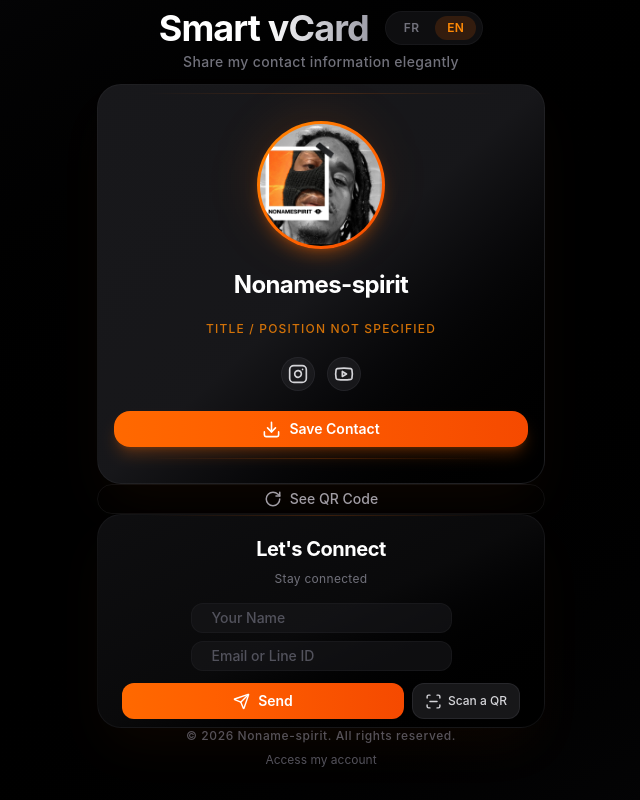
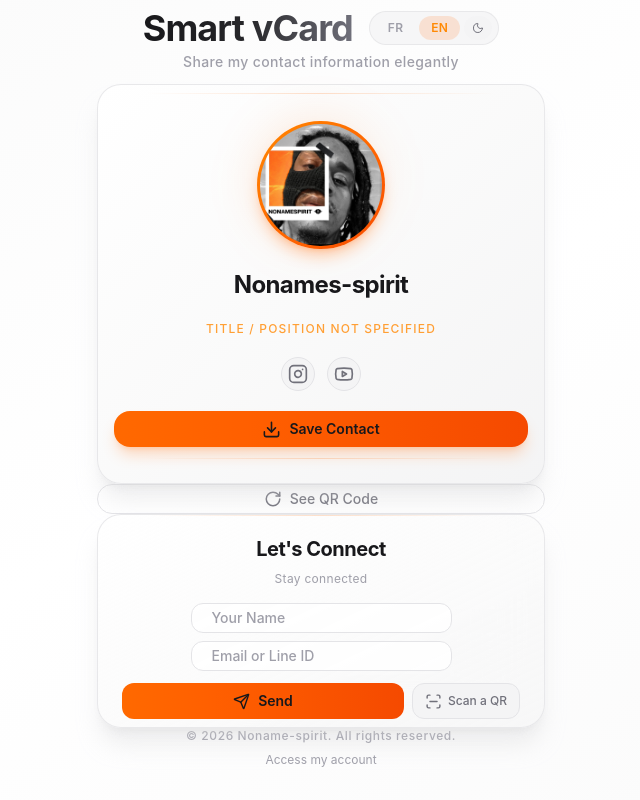
Before and after one commit to noname-spirit/GadeyVcard, a Next.js app: page / in a window 1280 px wide. Shown: the whole page, without its empty margins (319-959 px from the left). Built offline with nearby package versions, Linux system fonts and the light colour scheme; no server answers.

Commit message:
Light mAJ

```diff
--- a/app/page.tsx
+++ b/app/page.tsx
@@ -3,7 +3,7 @@
 import React, { useState, useEffect, useRef, useCallback } from 'react';
 import { motion, AnimatePresence } from 'framer-motion';
 import { QRCodeSVG } from 'qrcode.react';
-import { Download, Instagram, Youtube, Globe, Send, Check, AlertCircle, RotateCw, ScanLine, X } from 'lucide-react';
+import { Download, Instagram, Youtube, Globe, Send, Check, AlertCircle, RotateCw, ScanLine, X, Phone, Mail, MessageCircle, Sun, Moon } from 'lucide-react';
 
 // Type declaration for Meta Pixel
 declare global {
@@ -69,6 +69,7 @@ export default function SmartVCard() {
   const [scannerReady, setScannerReady] = useState(false);
   const scannerRef = useRef<HTMLDivElement>(null);
   const html5QrScannerRef = useRef<any>(null);
+  const [isDark, setIsDark] = useState(true);
 
   const t = translations[language];
 
@@ -89,6 +90,32 @@ export default function SmartVCard() {
       setLanguage('fr');
     }
   }, []);
+
+  // Theme: detect from localStorage or system preference
+  useEffect(() => {
+    const saved = localStorage.getItem('theme');
+    if (saved) {
+      setIsDark(saved === 'dark');
+    } else {
+      setIsDark(window.matchMedia('(prefers-color-scheme: dark)').matches);
+    }
+  }, []);
+
+  // Theme: sync to document background
+  useEffect(() => {
+    const bg = isDark ? '#09090b' : '#fafafa';
+    document.documentElement.style.background = bg;
+    document.body.style.background = isDark
+      ? 'linear-gradient(to bottom right, #09090b, #0a0a0a, #09090b)'
+      : '#fafafa';
+  }, [isDark]);
+
+  const toggleTheme = () => {
+    setIsDark(prev => {
+      localStorage.setItem('theme', !prev ? 'dark' : 'light');
+      return !prev;
+    });
+  };
 
   // Fetch contact data for dynamic links
   useEffect(() => {
@@ -250,8 +277,58 @@ export default function SmartVCard() {
     },
   };
 
+  // Theme color tokens
+  const c = {
+    pageBg: isDark ? 'from-zinc-950 via-black to-zinc-950' : 'from-zinc-50 via-white to-zinc-50',
+    pageText: isDark ? 'text-white' : 'text-zinc-900',
+    titleGradient: isDark ? 'from-white via-white to-zinc-400' : 'from-zinc-900 via-zinc-800 to-zinc-500',
+    langBg: isDark ? 'bg-zinc-900/60 border-zinc-800/40' : 'bg-zinc-100/80 border-zinc-300/40',
+    langInactive: isDark ? 'text-zinc-500 hover:text-zinc-300' : 'text-zinc-400 hover:text-zinc-700',
+    subtitle: isDark ? 'text-zinc-500' : 'text-zinc-400',
+    cardBg: isDark ? 'from-zinc-900 via-zinc-900/95 to-black border-zinc-800/60' : 'from-white via-zinc-50 to-zinc-100 border-zinc-200/80',
+    cardShadow: isDark ? 'shadow-2xl shadow-orange-500/5' : 'shadow-xl shadow-zinc-300/40',
+    nameColor: isDark ? 'text-white' : 'text-zinc-900',
+    socialBtn: isDark
+      ? 'bg-zinc-800/50 hover:bg-orange-500/15 border-zinc-700/30 hover:border-orange-500/40'
+      : 'bg-zinc-100 hover:bg-orange-500/10 border-zinc-200 hover:border-orange-500/40',
+    socialIcon: isDark ? 'text-zinc-300 hover:text-orange-400' : 'text-zinc-500 hover:text-orange-500',
+    actionCall: isDark
+      ? 'bg-zinc-800/50 hover:bg-emerald-500/15 border-zinc-700/30 hover:border-emerald-500/40 text-zinc-300 hover:text-emerald-400'
+      : 'bg-zinc-100 hover:bg-emerald-500/10 border-zinc-200 hover:border-emerald-500/40 text-zinc-600 hover:text-emerald-500',
+    actionMail: isDark
+      ? 'bg-zinc-800/50 hover:bg-blue-500/15 border-zinc-700/30 hover:border-blue-500/40 text-zinc-300 hover:text-blue-400'
+      : 'bg-zinc-100 hover:bg-blue-500/10 border-zinc-200 hover:border-blue-500/40 text-zinc-600 hover:text-blue-500',
+    actionWhatsapp: isDark
+      ? 'bg-zinc-800/50 hover:bg-green-500/15 border-zinc-700/30 hover:border-green-500/40 text-zinc-300 hover:text-green-400'
+      : 'bg-zinc-100 hover:bg-green-500/10 border-zinc-200 hover:border-green-500/40 text-zinc-600 hover:text-green-500',
+    qrText: isDark ? 'text-zinc-300' : 'text-zinc-600',
+    qrSubtext: isDark ? 'text-zinc-500' : 'text-zinc-400',
+    flipBtn: isDark
+      ? 'text-zinc-400 hover:text-white border-zinc-800/40 hover:border-zinc-700/60 hover:bg-zinc-900/30'
+      : 'text-zinc-500 hover:text-zinc-900 border-zinc-200 hover:border-zinc-300 hover:bg-zinc-100',
+    formBg: isDark ? 'from-zinc-900/60 via-zinc-900/40 to-black/80 border-zinc-800/40' : 'from-white/90 via-zinc-50/70 to-zinc-100/60 border-zinc-200/80',
+    formTitle: isDark ? 'text-white' : 'text-zinc-900',
+    formSubtitle: isDark ? 'text-zinc-500' : 'text-zinc-400',
+    inputBg: isDark
+      ? 'bg-zinc-900/60 text-white placeholder-zinc-600 border-zinc-800/40'
+      : 'bg-white/80 text-zinc-900 placeholder-zinc-400 border-zinc-200',
+    scanBtn: isDark
+      ? 'bg-zinc-800/60 hover:bg-zinc-700/60 border-zinc-700/40 hover:border-orange-500/30 text-zinc-300 hover:text-orange-400'
+      : 'bg-zinc-100 hover:bg-zinc-200 border-zinc-200 hover:border-orange-500/30 text-zinc-500 hover:text-orange-500',
+    scanOverlay: isDark ? 'bg-black/80' : 'bg-black/50',
+    scanModal: isDark ? 'bg-zinc-900 border-zinc-800/60' : 'bg-white border-zinc-200',
+    scanTitle: isDark ? 'text-white' : 'text-zinc-900',
+    scanClose: isDark ? 'text-zinc-500 hover:text-white hover:bg-zinc-800' : 'text-zinc-400 hover:text-zinc-900 hover:bg-zinc-100',
+    scanHint: isDark ? 'text-zinc-500' : 'text-zinc-400',
+    footerText: isDark ? 'text-zinc-600' : 'text-zinc-400',
+    footerLink: isDark ? 'text-zinc-600 hover:text-zinc-400' : 'text-zinc-400 hover:text-zinc-600',
+    toggleBtn: isDark
+      ? 'bg-zinc-900/60 border-zinc-800/40 text-zinc-400 hover:text-orange-400'
+      : 'bg-zinc-100/80 border-zinc-300/40 text-zinc-500 hover:text-orange-500',
+  };
+
   return (
-    <div className="bg-gradient-to-br from-zinc-950 via-black to-zinc-950 text-white min-h-screen overflow-x-hidden">
+    <div className={`bg-gradient-to-br ${c.pageBg} ${c.pageText} min-h-screen overflow-x-hidden transition-colors duration-300`}>
       {/* Meta Pixel Script — ID validated to prevent XSS */}
       {/^[0-9]+$/.test(process.env.NEXT_PUBLIC_META_PIXEL_ID || '') && (
         <script
@@ -281,28 +358,35 @@ export default function SmartVCard() {
           className="text-center mb-3 flex flex-col items-center gap-1"
         >
           <div className="flex items-center gap-4 justify-center">
-            <h1 className="text-3xl md:text-4xl font-bold bg-gradient-to-r from-white via-white to-zinc-400 bg-clip-text text-transparent tracking-tight">
+            <h1 className={`text-3xl md:text-4xl font-bold bg-gradient-to-r ${c.titleGradient} bg-clip-text text-transparent tracking-tight`}>
               {t.title}
             </h1>
             {/* Language Selector */}
-            <div className="flex gap-1 bg-zinc-900/60 rounded-full px-1.5 py-1 border border-zinc-800/40 backdrop-blur-xl">
+            <div className={`flex gap-1 ${c.langBg} rounded-full px-1.5 py-1 border backdrop-blur-xl transition-colors duration-300`}>
               <button
                 onClick={() => setLanguage('fr')}
-                className={`px-3 py-1 rounded-full text-xs font-semibold tracking-wide transition-all duration-200 ${language === 'fr' ? 'bg-orange-500/15 text-orange-400' : 'text-zinc-500 hover:text-zinc-300'
+                className={`px-3 py-1 rounded-full text-xs font-semibold tracking-wide transition-all duration-200 ${language === 'fr' ? 'bg-orange-500/15 text-orange-400' : c.langInactive
                   }`}
               >
                 FR
               </button>
               <button
                 onClick={() => setLanguage('en')}
-                className={`px-3 py-1 rounded-full text-xs font-semibold tracking-wide transition-all duration-200 ${language === 'en' ? 'bg-orange-500/15 text-orange-400' : 'text-zinc-500 hover:text-zinc-300'
+                className={`px-3 py-1 rounded-full text-xs font-semibold tracking-wide transition-all duration-200 ${language === 'en' ? 'bg-orange-500/15 text-orange-400' : c.langInactive
                   }`}
               >
                 EN
               </button>
+              <button
+                onClick={toggleTheme}
+                className={`px-2 py-1 rounded-full transition-all duration-200 ${c.toggleBtn}`}
+                title={isDark ? 'Mode clair' : 'Mode sombre'}
+              >
+                {isDark ? <Sun size={12} /> : <Moon size={12} />}
+              </button>
             </div>
           </div>
-          <p className="text-sm text-zinc-500 font-medium tracking-wide">{t.subtitle}</p>
+          <p className={`text-sm ${c.subtitle} font-medium tracking-wide`}>{t.subtitle}</p>
         </motion.div>
 
         {/* 3D Flip Card */}
@@ -339,7 +423,7 @@ export default function SmartVCard() {
                 }}
                 className="absolute w-full h-full"
               >
-                <div className="w-full h-full bg-gradient-to-br from-zinc-900 via-zinc-900/95 to-black rounded-3xl px-4 pb-0 border border-zinc-800/60 backdrop-blur-2xl shadow-2xl shadow-orange-500/5 flex flex-col items-center justify-center">
+                <div className={`w-full h-full bg-gradient-to-br ${c.cardBg} rounded-3xl px-4 pb-0 border backdrop-blur-2xl ${c.cardShadow} flex flex-col items-center justify-center transition-colors duration-300`}>
                   {/* Decorative Top Line */}
                   <div className="absolute top-0 left-12 right-12 h-px bg-gradient-to-r from-transparent via-orange-500/20 to-transparent mt-2" />
 
@@ -369,7 +453,7 @@ export default function SmartVCard() {
                       transition={{ delay: 0.2, duration: 0.5 }}
                       className="flex items-center justify-center gap-2"
                     >
-                      <h2 className="text-2xl font-bold text-white tracking-tight">Nonames-spirit</h2>
+                      <h2 className={`text-2xl font-bold ${c.nameColor} tracking-tight`}>Nonames-spirit</h2>
                       {freshnessBadge && (
                         <span className={`text-[10px] font-medium px-1.5 py-0.5 rounded-full border ${freshnessBadge.color}`}>
                           {freshnessBadge.label}
@@ -404,12 +488,52 @@ export default function SmartVCard() {
                           rel="noopener noreferrer"
                           whileHover={{ scale: 1.15, y: -3 }}
                           whileTap={{ scale: 0.95 }}
-                          className="p-1.5 rounded-full bg-zinc-800/50 hover:bg-orange-500/15 border border-zinc-700/30 hover:border-orange-500/40 transition-all duration-300"
+                          className={`p-1.5 rounded-full ${c.socialBtn} border transition-all duration-300`}
                         >
-                          <social.icon size={20} className="text-zinc-300 hover:text-orange-400 transition-colors" />
+                          <social.icon size={20} className={`${c.socialIcon} transition-colors`} />
                         </motion.a>
                       ))}
                     </motion.div>
+
+                    {/* Quick Action Buttons */}
+                    {(contactData.tel_mobile || contactData.email_personal || contactData.email_work || contactData.whatsapp) && (
+                      <motion.div
+                        initial={{ opacity: 0, y: 10 }}
+                        animate={{ opacity: 1, y: 0 }}
+                        transition={{ delay: 0.32, duration: 0.5 }}
+                        className="flex justify-center gap-2 w-full"
+                      >
+                        {contactData.tel_mobile && (
+                          <a
+                            href={`tel:${contactData.tel_mobile}`}
+                            className={`flex-1 flex items-center justify-center gap-1.5 py-2 rounded-xl ${c.actionCall} border transition-all duration-300 text-xs font-medium`}
+                          >
+                            <Phone size={14} />
+                            {language === 'fr' ? 'Appeler' : 'Call'}
+                          </a>
+                        )}
+                        {(contactData.email_personal || contactData.email_work) && (
+                          <a
+                            href={`mailto:${contactData.email_personal || contactData.email_work}`}
+                            className={`flex-1 flex items-center justify-center gap-1.5 py-2 rounded-xl ${c.actionMail} border transition-all duration-300 text-xs font-medium`}
+                          >
+                            <Mail size={14} />
+                            Email
+                          </a>
+                        )}
+                        {contactData.whatsapp && (
+                          <a
+                            href={`https://wa.me/${contactData.whatsapp.replace(/[^0-9]/g, '')}`}
+                            target="_blank"
+                            rel="noopener noreferrer"
+                            className={`flex-1 flex items-center justify-center gap-1.5 py-2 rounded-xl ${c.actionWhatsapp} border transition-all duration-300 text-xs font-medium`}
+                          >
+                            <MessageCircle size={14} />
+                            WhatsApp
+                          </a>
+                        )}
+                      </motion.div>
+                    )}
 
                     {/* Save Contact Button */}
                     <motion.button
@@ -440,7 +564,7 @@ export default function SmartVCard() {
                 }}
                 className="absolute w-full h-full"
               >
-                <div className="w-full h-full bg-gradient-to-br from-zinc-900 via-zinc-900/95 to-black rounded-3xl p-10 border border-zinc-800/60 backdrop-blur-2xl shadow-2xl shadow-orange-500/5 flex flex-col items-center justify-center">
+                <div className={`w-full h-full bg-gradient-to-br ${c.cardBg} rounded-3xl p-10 border backdrop-blur-2xl ${c.cardShadow} flex flex-col items-center justify-center transition-colors duration-300`}>
 
                   {/* QR Content Wrapper with Gap */}
                   <div className="flex flex-col items-center w-full gap-6">
@@ -450,10 +574,10 @@ export default function SmartVCard() {
                       transition={{ delay: 0.2, duration: 0.5 }}
                       className="text-center"
                     >
-                      <p className="text-zinc-300 font-medium text-sm mb-1">
+                      <p className={`${c.qrText} font-medium text-sm mb-1`}>
                         {language === 'fr' ? '📱 Scannez avec votre appareil' : '📱 Scan with your device'}
                       </p>
-                      <p className="text-zinc-500 text-xs">
+                      <p className={`${c.qrSubtext} text-xs`}>
                         {language === 'fr' ? 'Accès instantané au profil' : 'Instant profile access'}
                       </p>
                     </motion.div>
@@ -472,7 +596,7 @@ export default function SmartVCard() {
                       initial={{ opacity: 0, y: 10 }}
                       animate={{ opacity: 1, y: 0 }}
                       transition={{ delay: 0.4, duration: 0.5 }}
-                      className="text-center text-zinc-500 text-xs"
+                      className={`text-center ${c.qrSubtext} text-xs`}
                     >
                       {language === 'fr' ? '✓ URL disponible et vérifiée' : '✓ Valid and verified URL'}
                     </motion.p>
@@ -490,7 +614,7 @@ export default function SmartVCard() {
             onClick={() => setIsFlipped(!isFlipped)}
             whileHover={{ scale: 1.02 }}
             whileTap={{ scale: 0.98 }}
-            className="w-full py-1 rounded-2xl font-medium text-sm text-zinc-400 hover:text-white transition-all duration-300 flex items-center justify-center gap-2 border border-zinc-800/40 hover:border-zinc-700/60 hover:bg-zinc-900/30 "
+            className={`w-full py-1 rounded-2xl font-medium text-sm ${c.flipBtn} transition-all duration-300 flex items-center justify-center gap-2 border`}
           >
             <RotateCw size={18} className={`transition-transform duration-500 ${isFlipped ? 'rotate-180' : ''}`} />
             {isFlipped ? (language === 'fr' ? 'Retour au profil' : 'Back to Profile') : t.viewQR}
@@ -504,7 +628,7 @@ export default function SmartVCard() {
           transition={{ duration: 0.8, delay: 0.2 }}
           className="w-full max-w-md "
         >
-          <div className="relative bg-gradient-to-br from-zinc-900/60 via-zinc-900/40 to-black/80 rounded-3xl px-6 border border-zinc-800/40 backdrop-blur-2xl shadow-2xl shadow-orange-500/5 pt-5 pb-2">
+          <div className={`relative bg-gradient-to-br ${c.formBg} rounded-3xl px-6 border backdrop-blur-2xl ${c.cardShadow} pt-5 pb-2 transition-colors duration-300`}>
             {/* Decorative Top Line */}
             <div className="absolute top-0 left-12 right-12 h-px bg-gradient-to-r from-transparent via-orange-500/20 to-transparent" />
 
@@ -512,7 +636,7 @@ export default function SmartVCard() {
               initial={{ opacity: 0, y: -10 }}
               animate={{ opacity: 1, y: 0 }}
               transition={{ delay: 0.3, duration: 0.5 }}
-              className="text-xl font-bold mb-2 text-center text-white tracking-tight"
+              className={`text-xl font-bold mb-2 text-center ${c.formTitle} tracking-tight`}
             >
               {t.exchangeTitle}
             </motion.h3>
@@ -520,7 +644,7 @@ export default function SmartVCard() {
               initial={{ opacity: 0 }}
               animate={{ opacity: 1 }}
               transition={{ delay: 0.35, duration: 0.5 }}
-              className="text-center text-zinc-500 mb-4 text-xs tracking-wide"
+              className={`text-center ${c.formSubtitle} mb-4 text-xs tracking-wide`}
             >
               {t.exchangeSubtitle}
             </motion.p>
@@ -538,7 +662,7 @@ export default function SmartVCard() {
                   value={formData.name}
                   onChange={(e) => setFormData({ ...formData, name: e.target.value })}
                   whileFocus={{ scale: 1.02, boxShadow: '0 0 20px rgba(234, 88, 12, 0.2)' }}
-                  className="w-full px-5 py-1 bg-zinc-900/60 text-white text-sm placeholder-zinc-600 rounded-xl border border-zinc-800/40 focus:outline-none focus:ring-2 focus:ring-orange-500/20 focus:border-orange-500/30 transition-all duration-300 font-medium"
+                  className={`w-full px-5 py-1 ${c.inputBg} text-sm rounded-xl border focus:outline-none focus:ring-2 focus:ring-orange-500/20 focus:border-orange-500/30 transition-all duration-300 font-medium`}
                 />
               </motion.div>
 
@@ -554,7 +678,7 @@ export default function SmartVCard() {
                   value={formData.contact}
                   onChange={(e) => setFormData({ ...formData, contact: e.target.value })}
                   whileFocus={{ scale: 1.02, boxShadow: '0 0 20px rgba(234, 88, 12, 0.2)' }}
-                  className="w-full px-5 py-1 bg-zinc-900/60 text-white text-sm placeholder-zinc-600 rounded-xl border border-zinc-800/40 focus:outline-none focus:ring-2 focus:ring-orange-500/20 focus:border-orange-500/30 transition-all duration-300 font-medium"
+                  className={`w-full px-5 py-1 ${c.inputBg} text-sm rounded-xl border focus:outline-none focus:ring-2 focus:ring-orange-500/20 focus:border-orange-500/30 transition-all duration-300 font-medium`}
                 />
               </motion.div>
 
@@ -583,7 +707,7 @@ export default function SmartVCard() {
                   onClick={startScanner}
                   whileHover={{ scale: 1.02 }}
                   whileTap={{ scale: 0.98 }}
-                  className="py-2 px-3 bg-zinc-800/60 hover:bg-zinc-700/60 border border-zinc-700/40 hover:border-orange-500/30 rounded-xl font-medium text-sm flex items-center justify-center gap-1.5 transition-all duration-300 text-zinc-300 hover:text-orange-400"
+                  className={`py-2 px-3 ${c.scanBtn} border rounded-xl font-medium text-sm flex items-center justify-center gap-1.5 transition-all duration-300`}
                   title={t.scanQR}
                 >
                   <ScanLine size={17} />
@@ -599,7 +723,7 @@ export default function SmartVCard() {
                   initial={{ opacity: 0 }}
                   animate={{ opacity: 1 }}
                   exit={{ opacity: 0 }}
-                  className="fixed inset-0 z-50 bg-black/80 backdrop-blur-sm flex items-center justify-center p-6"
+                  className={`fixed inset-0 z-50 ${c.scanOverlay} backdrop-blur-sm flex items-center justify-center p-6`}
                   onClick={closeScanner}
                 >
                   <motion.div
@@ -607,13 +731,13 @@ export default function SmartVCard() {
                     animate={{ scale: 1, opacity: 1 }}
                     exit={{ scale: 0.9, opacity: 0 }}
                     onClick={e => e.stopPropagation()}
-                    className="bg-zinc-900 rounded-2xl border border-zinc-800/60 p-5 w-full max-w-sm"
+                    className={`${c.scanModal} rounded-2xl border p-5 w-full max-w-sm`}
                   >
                     <div className="flex items-center justify-between mb-4">
-                      <h3 className="text-sm font-bold text-white">{t.scanTitle}</h3>
+                      <h3 className={`text-sm font-bold ${c.scanTitle}`}>{t.scanTitle}</h3>
                       <button
                         onClick={closeScanner}
-                        className="p-1 rounded-lg text-zinc-500 hover:text-white hover:bg-zinc-800 transition-all"
+                        className={`p-1 rounded-lg ${c.scanClose} transition-all`}
                       >
                         <X size={18} />
                       </button>
@@ -623,7 +747,7 @@ export default function SmartVCard() {
                       ref={scannerRef}
                       className="w-full rounded-xl overflow-hidden bg-black"
                     />
-                    <p className="text-zinc-500 text-xs text-center mt-3">
+                    <p className={`${c.scanHint} text-xs text-center mt-3`}>
                       {scannerReady ? t.scanHint : (language === 'fr' ? 'Chargement de la caméra...' : 'Loading camera...')}
                     </p>
                   </motion.div>
@@ -666,14 +790,14 @@ export default function SmartVCard() {
           transition={{ duration: 0.8, delay: 0.4 }}
           className="mt-0.2 text-center"
         >
-          <p className="text-zinc-600 text-xs font-medium tracking-wider">
+          <p className={`${c.footerText} text-xs font-medium tracking-wider`}>
             {language === 'fr'
               ? '© 2026 Noname-spirit. Tous droits réservés.'
               : '© 2026 Noname-spirit. All rights reserved.'}
           </p>
           <a
             href="/admin"
-            className="inline-block mt-2 text-zinc-600 hover:text-zinc-400 text-xs transition-colors duration-200"
+            className={`inline-block mt-2 ${c.footerLink} text-xs transition-colors duration-200`}
           >
             {language === 'fr' ? 'Accéder à mon compte' : 'Access my account'}
           </a>
```
